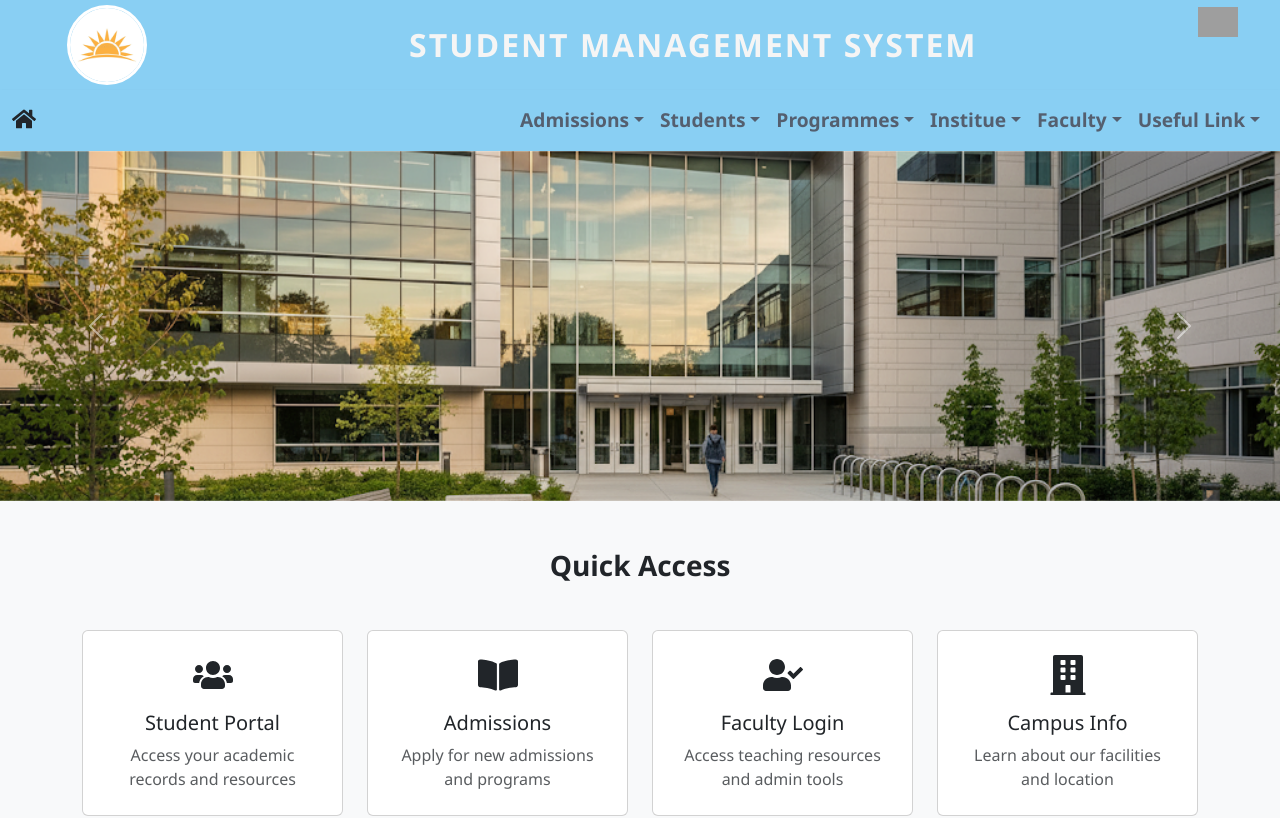
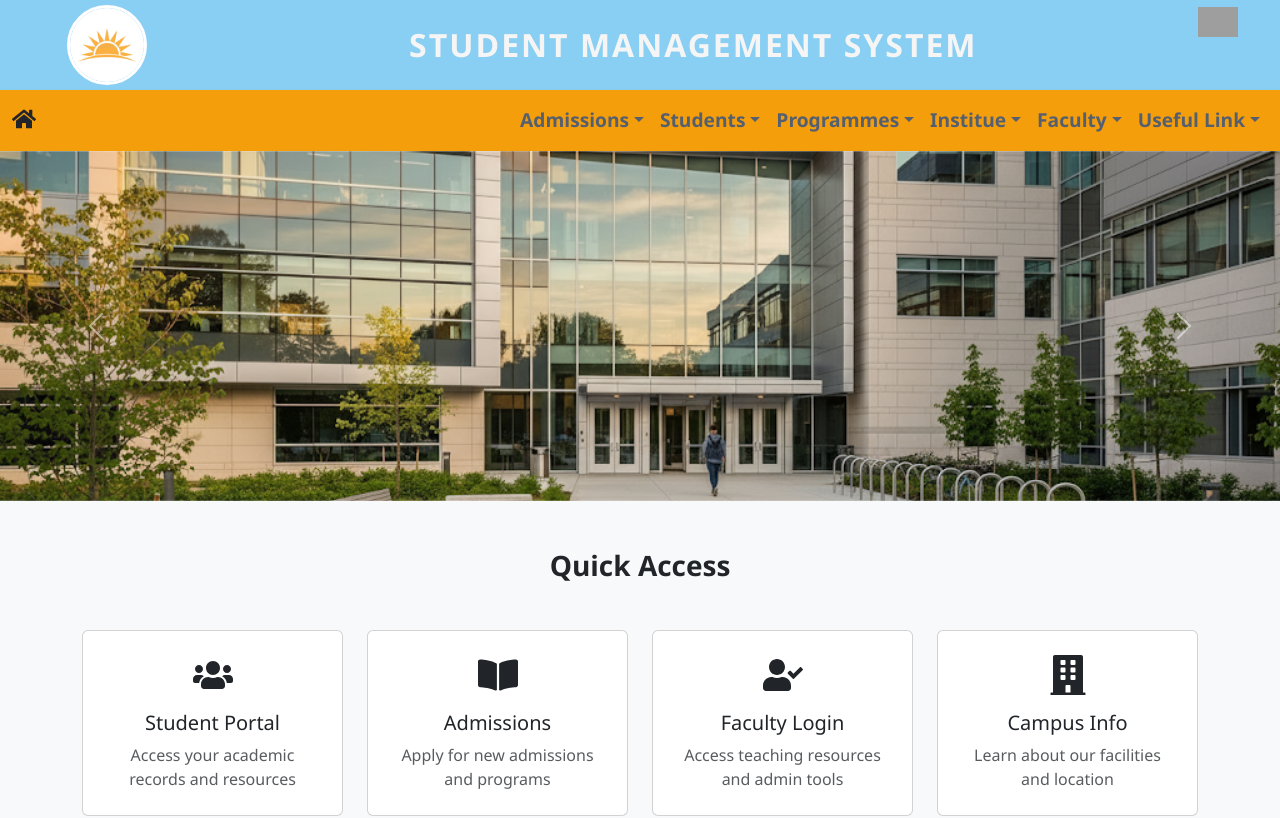
Before and after one commit to silent-hyena/SIH_frontend, a React (Vite) app: page / in a window 1280 px wide. Shown: the top 818 px of the page. Built offline with nearby package versions, Linux system fonts and the light colour scheme; grey boxes are pictures that could not be loaded.

Commit message:
navbar color

```diff
--- a/src/App.css
+++ b/src/App.css
@@ -201,7 +201,7 @@ body.dark .carousel-item img:hover {
 
 /* ==== NAVBAR ==== */
 .navbar {
-  background-color: #89CFF3 !important;
+  background-color: #f59e0b !important;
   /* dark blue navbar */
   font-family: 'Gill Sans', 'Gill Sans MT', Calibri, 'Trebuchet MS', sans-serif;
   color: #545f6f !important;
@@ -221,7 +221,7 @@ body.dark .carousel-item img:hover {
 
 /* ==== DROPDOWN ==== */
 .navbar .dropdown-menu {
-  background-color: #89CFF3;
+  background-color: #ecb455;
   /* white dropdown */
   /* border: 1px solid #e9ecef;  */
 }
```
